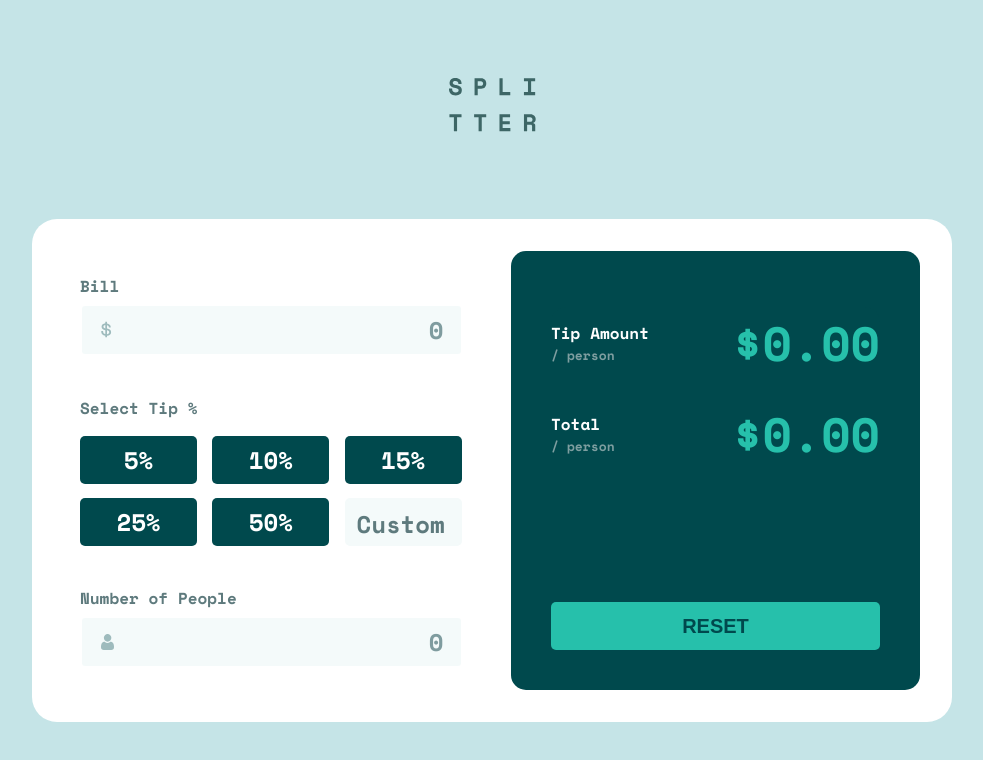
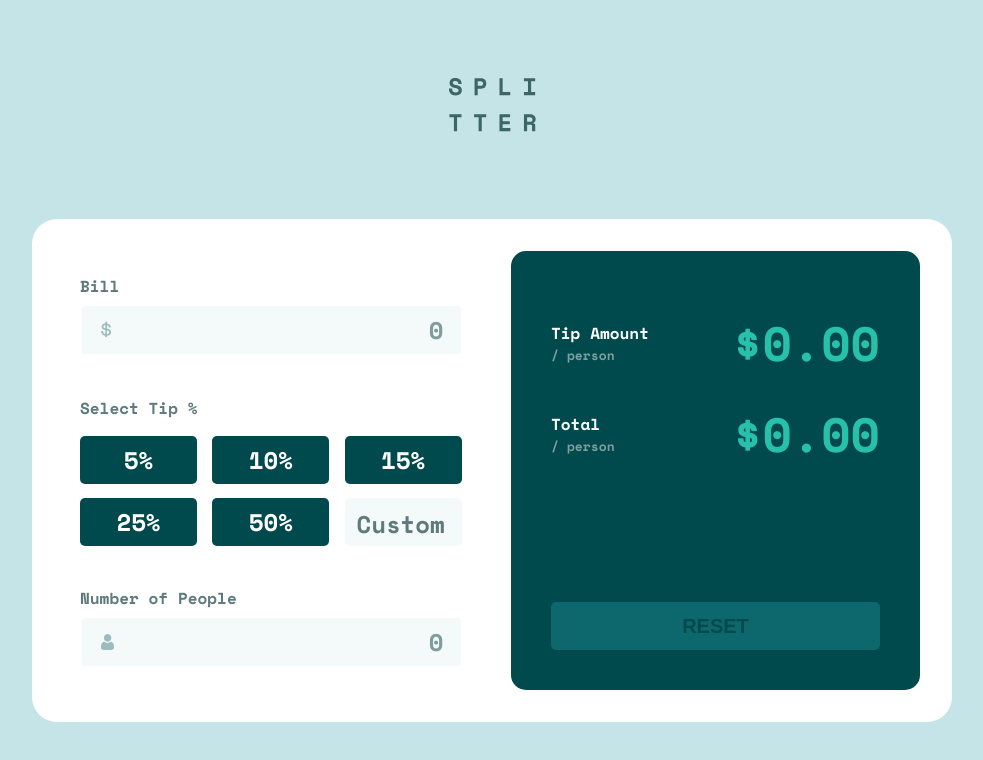
Before and after one commit to rainof/tips-calculator-project, a React (Create React App) app: page / in a window 1280 px wide. Shown: the top 760 px of the page, without its empty margins (148-1131 px from the left). Built offline with nearby package versions, Linux system fonts and the light colour scheme.

Commit message:
fix: resolve reset button functionality issue

```diff
--- a/src/App.js
+++ b/src/App.js
@@ -1,6 +1,6 @@
 import './App.scss';
 import logo from './assets/images/logo.svg';
-import React, { useState } from 'react';
+import React, { useState, useEffect } from 'react';
 import BillInput from './components/BillInput';
 import TipSelector from './components/TipSelector';
 import PeopleInput from './components/PeopleInput';
@@ -13,6 +13,15 @@ function App() {
   const [people, setPeople] = useState(0);
   const [customTip, setCustomTip] = useState('');
   const [showPeopleError, setShowPeopleError] = useState(false);
+  const [resetButtonEnabled, setResetButtonEnabled] = useState(false);
+
+  useEffect(() => {
+    if (bill > 0 || people > 0 || tipPercentage > 0 || customTip !== '') {
+      setResetButtonEnabled(true);
+    } else {
+      setResetButtonEnabled(false);
+    }
+  }, [bill, tipPercentage, people, customTip]);
 
   const handleReset = () => {
     setBill(0);
@@ -20,6 +29,7 @@ function App() {
     setPeople(0);
     setCustomTip('');
     setShowPeopleError(false);
+    setResetButtonEnabled(false);
   };
 
   const calculateTip = () => {
@@ -80,6 +90,7 @@ function App() {
             />
             <ResetButton
               onClick={handleReset}
+              enabled={resetButtonEnabled}
             />
           </div>
         </div>
--- a/src/components/ResetButton.js
+++ b/src/components/ResetButton.js
@@ -1,12 +1,14 @@
 import React from 'react';
 import '../styles/ResetButton.scss';
 
-function ResetButton({ onClick }) {
+function ResetButton({ onClick, enabled }) {
     return (
         <div className='reset-container'>
             <button
                 id='reset'
-                onClick={onClick}
+                className={enabled ? 'enabled' : 'disabled'}
+                disabled={!enabled}
+                onClick={enabled ? onClick : null}
             >
                 Reset
             </button>
--- a/src/index.scss
+++ b/src/index.scss
@@ -10,6 +10,7 @@
     --soft-mint-green:  hsl(172, 61%, 77%);
     --soft-aqua: hsl(173, 61%, 77%);
     --very-dark-cyan: hsl(183, 100%, 15%);
+    --dark-cyan: hsl(183, 78%, 24%);
     --dark-grayish-cyan: hsl(186, 14%, 43%);
     --grayish-cyan: hsl(184, 14%, 56%);
     --desaturated-cyan: hsl(183, 15%, 56%);
--- a/src/styles/ResetButton.scss
+++ b/src/styles/ResetButton.scss
@@ -10,17 +10,27 @@
         height: 48px;
         width: 100%;
         border-style: none;
-        background-color: var(--strong-cyan);
+        background-color: var(--dark-cyan);
         color: var(--very-dark-cyan);
         text-transform: uppercase;
         font-size: 20px;
         font-weight: 700;
         border-radius: 5px;
         cursor: pointer;
-    }
 
-    #reset:hover {
-        background-color: var(--soft-mint-green);
+        &.enabled {
+            background-color: var(--strong-cyan);
+            cursor: pointer;
+        }
+
+        &:hover.enabled {
+          background-color: var(--soft-mint-green);
+        }
+
+        &.disabled {
+            background-color: var(--dark-cyan);
+            cursor: not-allowed;
+        }
     }
 }
 
@@ -35,17 +45,27 @@
             height: 48px;
             width: 100%;
             border-style: none;
-            background-color: var(--strong-cyan);
+            background-color: var(--dark-cyan);
             color: var(--very-dark-cyan);
             text-transform: uppercase;
             font-size: 20px;
             font-weight: 700;
             border-radius: 5px;
             cursor: pointer;
-        }
 
-        #reset:hover {
-            background-color: var(--soft-mint-green);
+            &.enabled {
+                background-color: var(--strong-cyan);
+                cursor: pointer;
+            }
+
+            &:hover.enabled {
+              background-color: var(--soft-mint-green);
+            }
+
+            &.disabled {
+                background-color: var(--dark-cyan);
+                cursor: not-allowed;
+            }
         }
     }
 }
```
